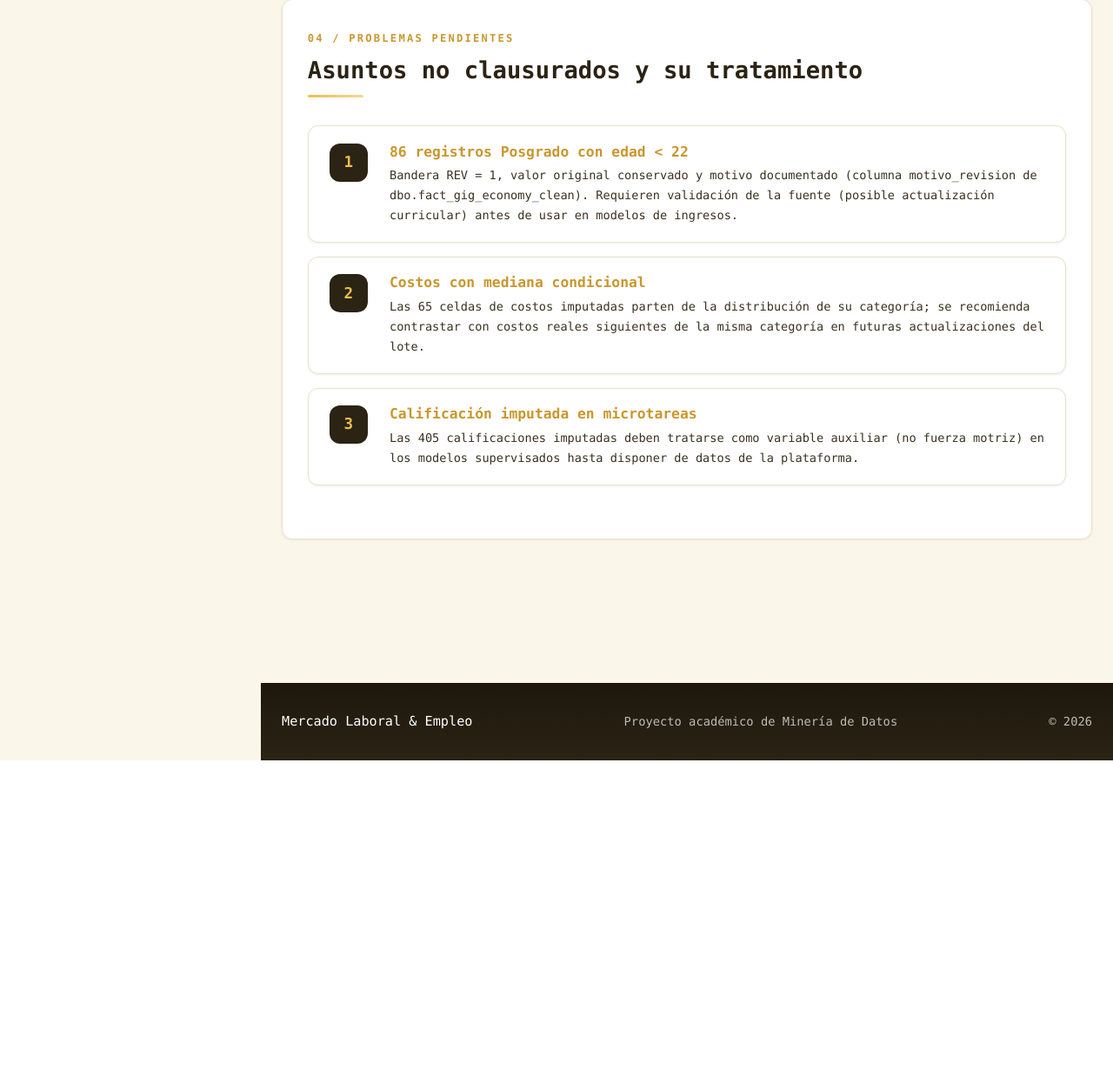
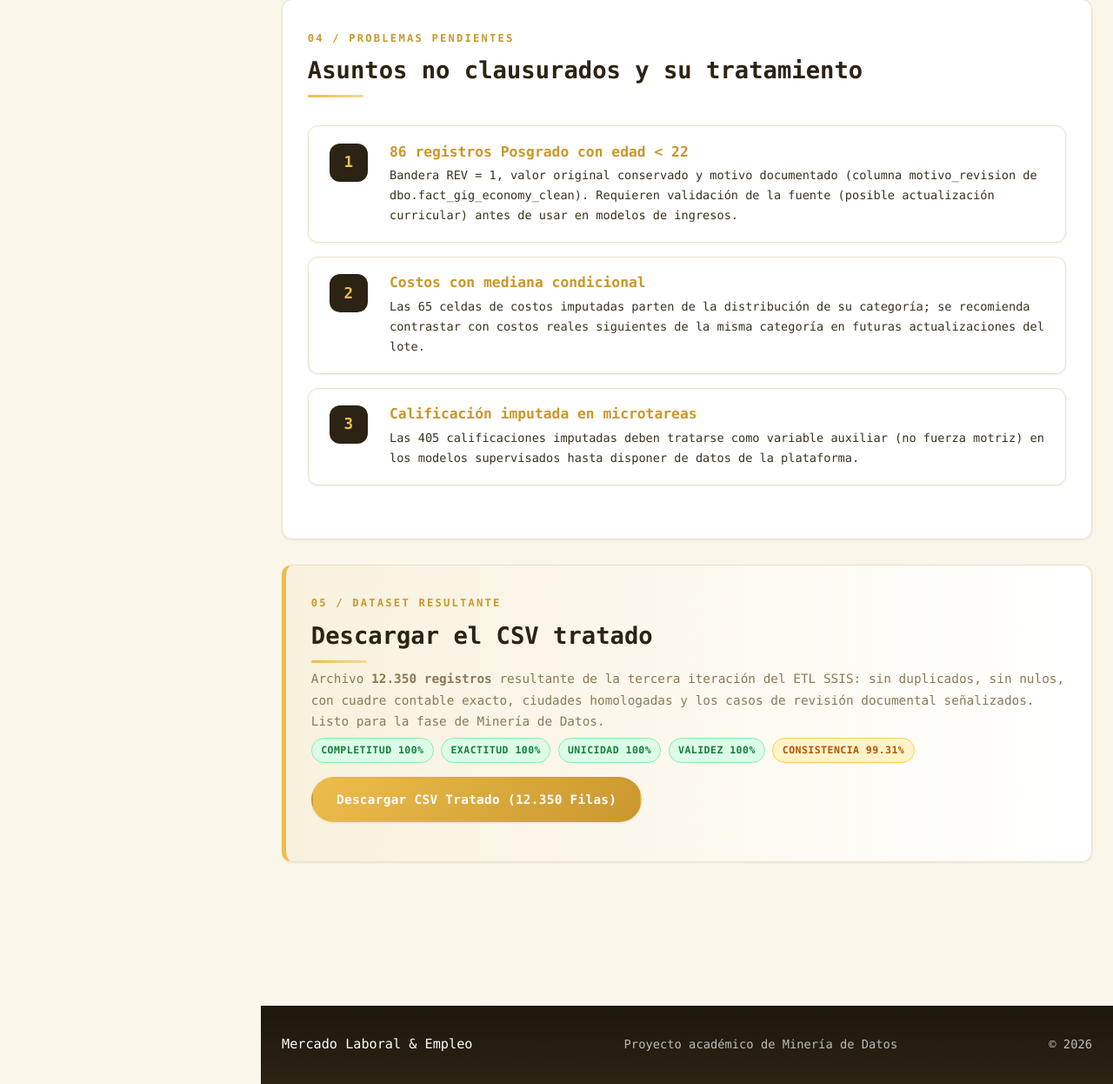
Before and after one commit to martindaniel77/MercadoLaboralyEmpleo, a Flask app: page /etapa-3/comparacion-calidad in a window 1280 px wide. Shown: the part 3002-4248 px from the top of the page at 87% size. Before the commit the page ends 3876 px from the top, so only its background shows below. Run offline with Flask 3, Linux system fonts and the light colour scheme.

Commit message:
Video y dataset limpio

```diff
--- a/app.py
+++ b/app.py
@@ -10,7 +10,7 @@ app = Flask(__name__)
 #   ETAPA3_VIDEO_URL = "https://www.youtube.com/watch?v=XXXXXXXXXXX"
 #   ETAPA3_VIDEO_URL = "https://drive.google.com/file/d/FILE_ID/view"
 #   ETAPA3_VIDEO_URL = "/static/videos/demo_etapa3.mp4"
-ETAPA3_VIDEO_URL = os.environ.get('ETAPA3_VIDEO_URL', '')
+ETAPA3_VIDEO_URL = os.environ.get('ETAPA3_VIDEO_URL', 'https://youtu.be/KBkUWh_jC9U')
 
 # Asegurar que el dataset inicial exista al arrancar
 data_service.ensure_dataset_exists()
@@ -135,6 +135,16 @@ def descargar_dataset():
     )
 
 
+@app.route('/descargar-dataset-tratado')
+def descargar_dataset_tratado():
+    return send_file(
+        data_service.CSV_TRATADO_PATH,
+        as_attachment=True,
+        download_name='dataset_gig_economy_tratado_limpio.csv',
+        mimetype='text/csv'
+    )
+
+
 # ============================================================
 # RUTAS DE LA ETAPA 3: ETL CON SSIS - TRATAMIENTO Y VIDEO
 # ============================================================
--- a/data_service.py
+++ b/data_service.py
@@ -14,6 +14,7 @@ import datetime
 BASE_DIR = os.path.dirname(os.path.abspath(__file__))
 DATA_DIR = os.path.join(BASE_DIR, 'data')
 CSV_PATH = os.path.join(DATA_DIR, 'dataset_gig_economy.csv')
+CSV_TRATADO_PATH = os.path.join(DATA_DIR, 'dataset_gig_economy_tratado.csv')
 
 
 # Requisitos de calidad esperados según problema y usuarios objetivo
--- a/templates/etapa3_comparacion.html
+++ b/templates/etapa3_comparacion.html
@@ -127,6 +127,31 @@
             </div>
         </div>
 
+    <!-- ===== Descarga del dataset tratado ===== -->
+        <div class="content-box content-box--highlight">
+            <span class="section-eyebrow">05 / Dataset resultante</span>
+            <h2 class="section-title">Descargar el CSV tratado</h2>
+            <div class="content-box__header">
+                <div>
+                    <p class="text-muted" style="font-size: 0.90rem; margin: 0 0 0.2rem;">
+                        Archivo <strong>12.350 registros</strong> resultante de la tercera iteración del ETL SSIS:
+                        sin duplicados, sin nulos, con cuadre contable exacto, ciudades homologadas y los casos de
+                        revisión documental señalizados. Listo para la fase de Minería de Datos.
+                    </p>
+                    <p style="font-size: 0.85rem; margin: 0.4rem 0 0;">
+                        <span class="badge badge--success">Completitud 100%</span>
+                        <span class="badge badge--success">Exactitud 100%</span>
+                        <span class="badge badge--success">Unicidad 100%</span>
+                        <span class="badge badge--success">Validez 100%</span>
+                        <span class="badge badge--medium">Consistencia 99.31%</span>
+                    </p>
+                </div>
+                <a href="{{ url_for('descargar_dataset_tratado') }}" class="btn btn--primary">
+                    Descargar CSV Tratado (12.350 Filas)
+                </a>
+            </div>
+        </div>
+
     </div>
 </section>
 {% endblock %}
```
